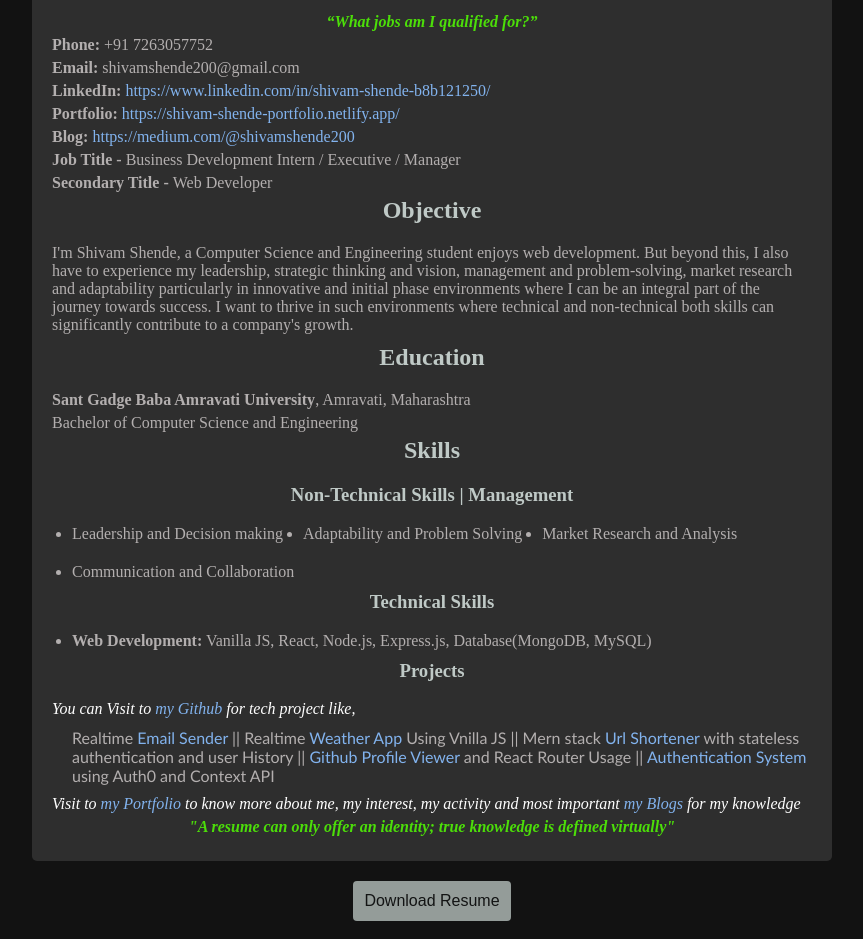
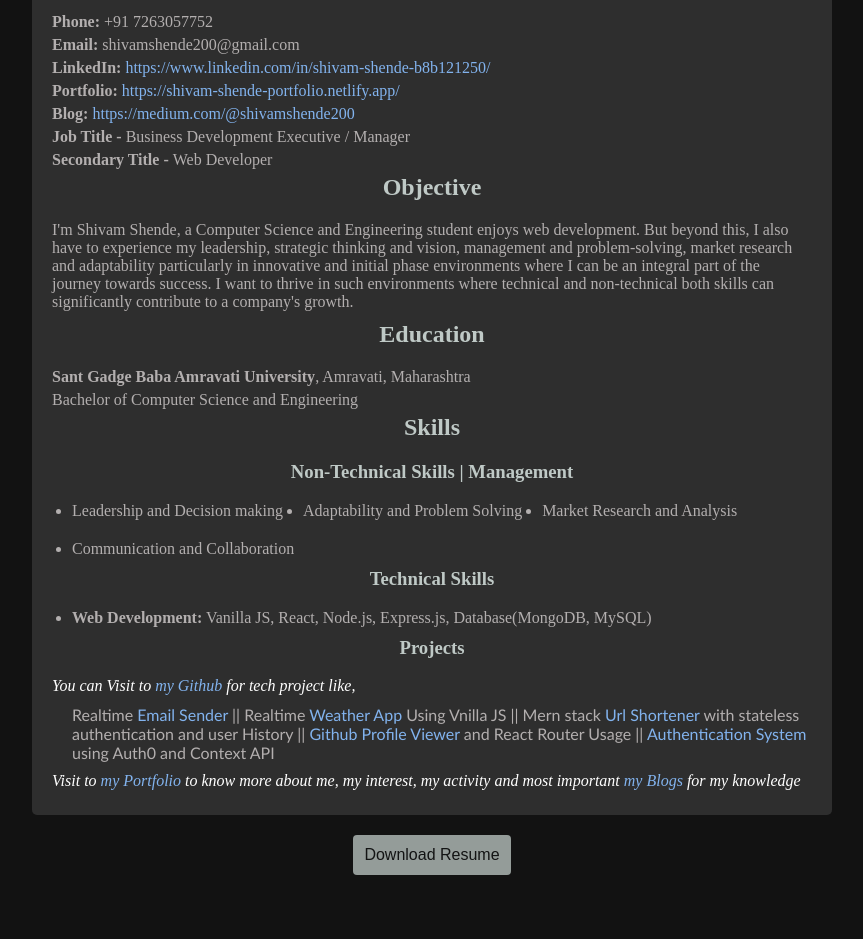
Before and after one commit to shivamshende/my-portfolilo, a React (Vite) app: page /resume in a window 1280 px wide. Shown: the part 160-1099 px from the top of the page, without its empty margins (208-1071 px from the left). After the commit the page ends 1053 px from the top, so only its background shows below. Built offline with nearby package versions, Linux system fonts and the light colour scheme.

Commit message:
update resume

```diff
--- a/src/components/About/About.jsx
+++ b/src/components/About/About.jsx
@@ -25,7 +25,7 @@ const About = () => {
                 <h2>Skills</h2>
                 <h3>Technical Skills</h3>
                 <p>
-                    My technical skill set includes vanilla js, React, Node.js, Express.js, Databaases (web development)
+                    My technical skill set includes vanilla js, React, Node.js, Express.js, Database (web development)
                 </p>
                 <h3>Non-Technical and Soft Skills</h3>
                 <p>
--- a/src/components/Resume/Resume.jsx
+++ b/src/components/Resume/Resume.jsx
@@ -113,7 +113,6 @@ const Resume = () => {
                 <h1>Resume</h1>
                 <div ref={resumeRef} className="resume-content">
                     <h2>Shivam Shende</h2>
-                    <p className='thoughts'><strong><em>“What jobs am I qualified for?”</em></strong></p>
                     <p><strong>Phone:</strong> +91 7263057752</p>
                     <p><strong>Email:</strong> shivamshende200@gmail.com</p>
                     <p><strong>LinkedIn:</strong> <a href="https://www.linkedin.com/in/shivam-shende-b8b121250/" target="_blank" rel="noopener noreferrer">https://www.linkedin.com/in/shivam-shende-b8b121250/</a></p>
@@ -122,7 +121,7 @@ const Resume = () => {
 
                     {/* <p>---</p>/ */}
 
-                    <p><strong>Job Title - </strong>Business Development Intern / Executive / Manager</p>
+                    <p><strong>Job Title - </strong>Business Development Executive / Manager</p>
                     <p><strong>Secondary Title - </strong>Web Developer</p>
 
 
@@ -166,7 +165,6 @@ const Resume = () => {
                     </ul>
 
                     <p><em>Visit to <a href="https://shivam-shende-portfolio.netlify.app/" target="_blank" rel="noopener noreferrer">my Portfolio</a> to know more about me, my interest, my activity and most important <a href="https://medium.com/@shivamshende200" target="_blank" rel="noopener noreferrer">my Blogs</a> for my knowledge</em></p>
-                    <p className='thoughts'><strong><em>"A resume can only offer an identity; true knowledge is defined virtually"</em></strong></p>
                 </div>
             </div>
             <button className='download-resume' onClick={handlePrint}>Download Resume</button>
```
